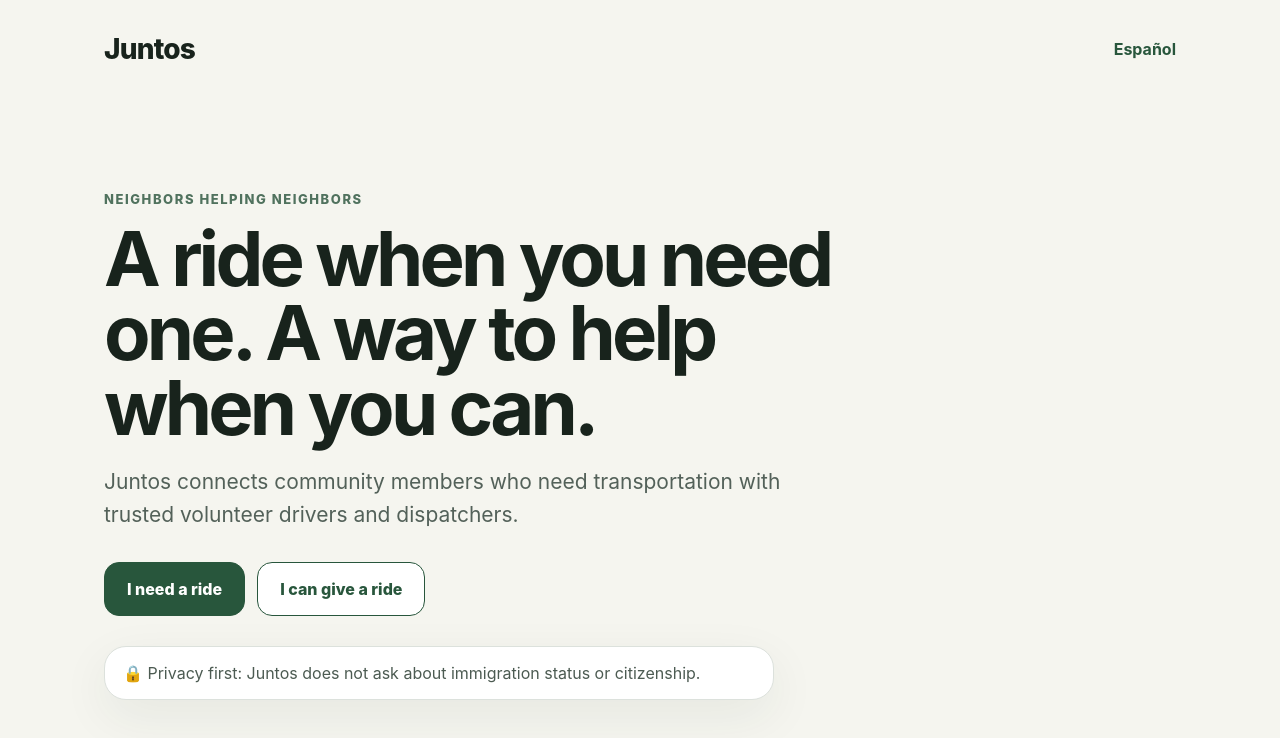
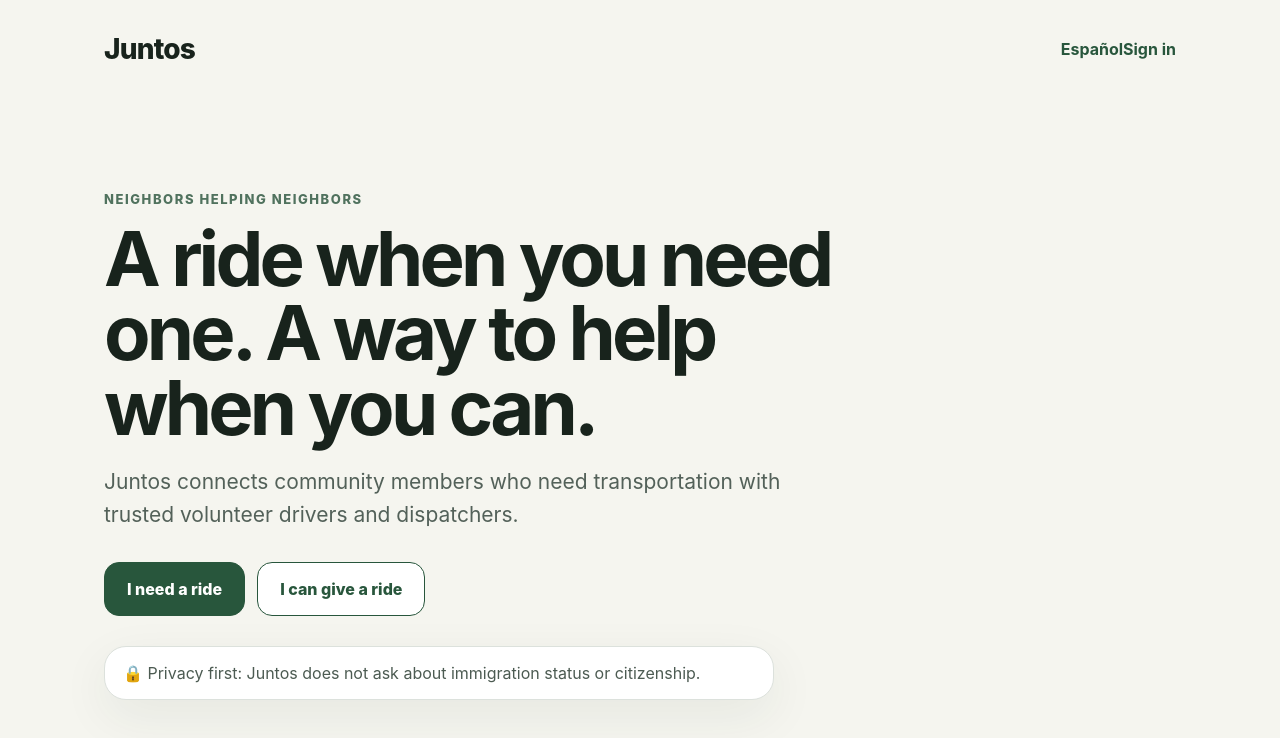
Before and after one commit to jmccrady/Juntos, a Next.js app: page /en in a window 1280 px wide. Shown: the top 738 px of the page. Built offline with nearby package versions, Linux system fonts and the light colour scheme; no server answers.

Commit message:
Add auth-aware Juntos navigation

```diff
--- a/app/[locale]/page.tsx
+++ b/app/[locale]/page.tsx
@@ -1,4 +1,7 @@
 import Link from 'next/link'
+import { createClient } from '@/lib/supabase/server'
+
+export const dynamic = 'force-dynamic'
 
 const copy = {
   en: {
@@ -9,6 +12,9 @@
     give: 'I can give a ride',
     privacy: 'Privacy first: Juntos does not ask about immigration status or citizenship.',
     switcher: 'Español',
+    signIn: 'Sign in',
+    rides: 'My rides',
+    signOut: 'Sign out',
   },
   es: {
     eyebrow: 'Vecinos ayudando a vecinos',
@@ -18,6 +24,9 @@
     give: 'Puedo ofrecer un viaje',
     privacy: 'Privacidad primero: Juntos no pregunta sobre estatus migratorio ni ciudadanía.',
     switcher: 'English',
+    signIn: 'Iniciar sesión',
+    rides: 'Mis viajes',
+    signOut: 'Cerrar sesión',
   },
 } as const
 
@@ -26,12 +35,27 @@
   const lang = locale === 'es' ? 'es' : 'en'
   const t = copy[lang]
   const other = lang === 'en' ? 'es' : 'en'
+  const supabase = await createClient()
+  const { data } = await supabase.auth.getClaims()
+  const signedIn = Boolean(data?.claims?.sub)
 
   return (
     <main className="shell">
       <nav className="nav">
-        <div className="brand">Juntos</div>
-        <Link href={`/${other}`} className="language">{t.switcher}</Link>
+        <Link href={`/${lang}`} className="brand">Juntos</Link>
+        <div className="nav-actions">
+          <Link href={`/${other}`} className="language">{t.switcher}</Link>
+          {signedIn ? (
+            <>
+              <Link href={`/${lang}/dashboard`} className="language">{t.rides}</Link>
+              <form action="/auth/signout" method="post">
+                <button className="nav-button" type="submit">{t.signOut}</button>
+              </form>
+            </>
+          ) : (
+            <Link href={`/${lang}/login`} className="language">{t.signIn}</Link>
+          )}
+        </div>
       </nav>
       <section className="hero">
         <p className="eyebrow">{t.eyebrow}</p>
```
